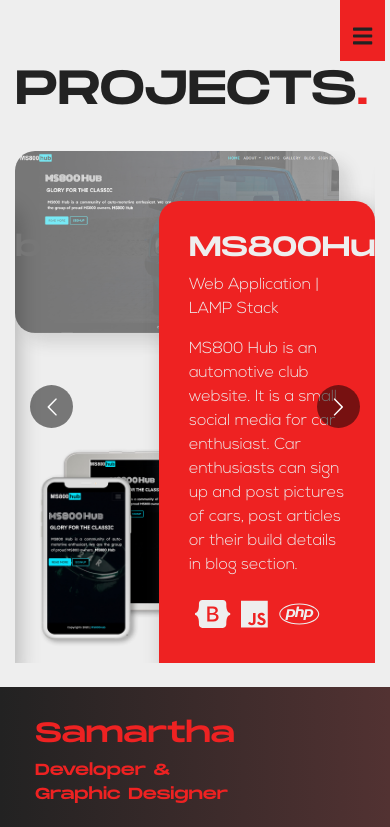
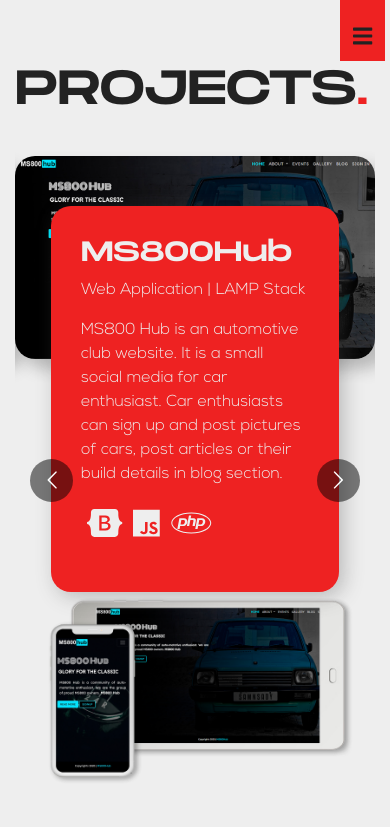
Before and after one commit to yunghog/yunghog.github.io, a React (Create React App) app: page /project in a window 390 px wide. Shown: the top 827 px of the page. Built offline with nearby package versions, Linux system fonts and the light colour scheme.

Commit message:
added ms800hub project

```diff
--- a/src/assets/css/style.css
+++ b/src/assets/css/style.css
@@ -316,7 +316,6 @@ a{
 }
 .proj-desc-con img{
   border-radius: 20px;
-  opacity: .5;
   width: 90%;
   box-shadow: 10px 10px 15px #5555;
 }
@@ -329,3 +328,22 @@ a{
   position: absolute;
   padding: 30px;
 }
+@media screen and (max-width: 768px) {
+  .proj-desc-con{
+    margin: 5px 0px 30px 0px;
+    display: block;
+  }
+  .proj-desc-con img{
+    width: 100%;
+    position: absolute;
+  }
+  .proj-desc{
+    left: 10%;
+    top: 50px;
+    position: relative;
+    max-width: 80%;
+  }
+  .proj-mockup{
+    padding: 10px;
+  }
+}
--- a/src/pages/project.js
+++ b/src/pages/project.js
@@ -91,7 +91,7 @@ render() {
           </Col>
         </Row>
       </Container>
-      <br/>
+      <br/><br/><br/><br/>
     </section>
   );
 }
```
